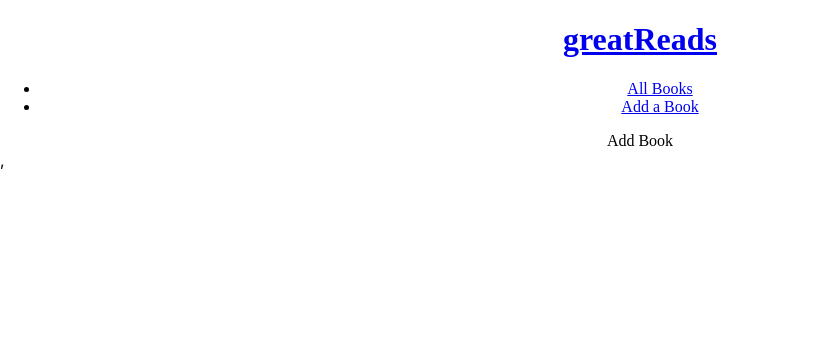
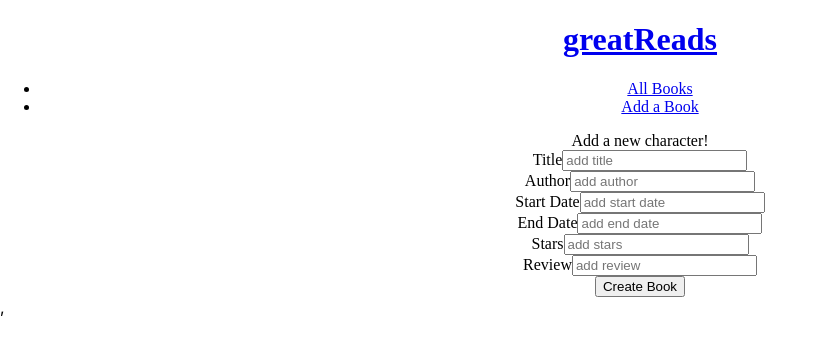
Before and after one commit to caseyvaughn/greatReads, a React (Create React App) app in the folder client/: page /add in a window 1280 px wide. Shown: the top 352 px of the page, without its empty margins (0-827 px from the left). Built offline with nearby package versions, Linux system fonts and the light colour scheme; a web font is replaced by a local one.

Commit message:
added basic form

```diff
--- a/client/src/App.js
+++ b/client/src/App.js
@@ -3,6 +3,7 @@ import { Routes, Route } from "react-router-dom";
 import BookList from './components/BookList';
 import BookDetail from './components/ BookDetail';
 import Navbar from './components/Navbar';
+import AddBook from './components/AddBook';
 
 
 function App() {
@@ -16,7 +17,7 @@ function App() {
         <Route path="/" element={<BookList />} />
         <Route path="/books/:id" element={<BookDetail />} />
         <Route path="/books/:id/edit" element={<div>Edit Book</div>} />
-        <Route path = "/add" element={<div>Add Book </div>} />
+        <Route path = "/add" element={<AddBook />} />
       </Routes>
     </div>
   );
--- a/client/src/components/AddBook.jsx
+++ b/client/src/components/AddBook.jsx
@@ -1,11 +1,44 @@
 import { useState} from "react";
 import { useNavigate } from "react-router-dom";
-import api from "../services/apiConfig";
+import api from "../services/apiConfig/index.js";
+import Form from "./Form";
 
+const defaultInput = {
+  title: "",
+  // author: "",
+  // startDate: "",
+  // endDate: "",
+  // stars: "",
+  // review: "",
+}
 export default function AddBook() {
+  const [input, setInput] = useState(defaultInput)
+  const navigate = useNavigate();
+
+  const handleSubmit = async (e) => {
+    e.preventDefault();
+    const fields = input;
+    const res = await api.post("/", { fields });
+    console.log(res.data);
+    // setInput(defaultInput);
+    // navigate("/characters");
+  }
+  const handleTextInput = (e) => {
+    const { id, value } = e.target;
+    setInput((prevInput) => ({
+      ...prevInput,
+      [id]: value,
+    }));
+  };
+
   return (
     <div>
-
+      Add a new character!
+      <Form
+        input={input}
+        handleTextInput={handleTextInput}
+        handleSubmit={handleSubmit}
+        type={"Create"}/>
     </div>
   )
 }
--- /dev/null
+++ b/client/src/components/Form.jsx
@@ -0,0 +1,60 @@
+export default function Form(props) {
+  const { title, author, startDate, endDate, stars, review} = props.input;
+  console.log(props);
+  return (
+    <div>
+      <form onSubmit={props.handleSubmit}>
+        <label>Title</label>
+        <input
+          id="title"
+          value={title}
+          placeholder="add title"
+          onChange={props.handleTextInput} />
+        <br />
+
+        <label>Author</label>
+        <input
+          id="author"
+          value={author}
+          placeholder="add author"
+          onChange={props.handleTextInput} />
+        <br />
+
+        <label>Start Date</label>
+        <input
+          id="startDate"
+          value={startDate}
+          placeholder="add start date"
+          onChange={props.handleTextInput} />
+        <br />
+
+        <label>End Date</label>
+        <input
+          id="endDate"
+          value={endDate}
+          placeholder="add end date"
+          onChange={props.handleTextInput} />
+        <br />
+
+        <label>Stars</label>
+        <input
+          id="stars"
+          value={stars}
+          placeholder="add stars"
+          onChange={props.handleTextInput} />
+        <br />
+
+        <label>Review</label>
+        <input
+          id="review"
+          value={review}
+          placeholder="add review"
+          onChange={props.handleTextInput} />
+        <br />
+
+        <button>{props.type} Book</button>
+
+      </form>
+    </div>
+  )
+}
```
